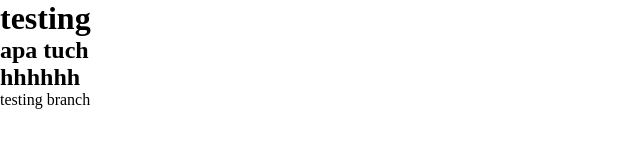
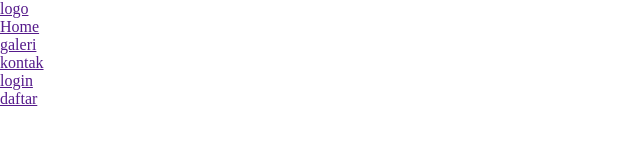
Before and after one commit to lukluu/testing, a plain HTML site: page index.html in a window 1280 px wide. Shown: the whole page, without its empty margins (0-640 px from the left). Drawn offline with nearby package versions, Linux system fonts and the light colour scheme.

Commit message:
buat navbar

```diff
--- a/index.html
+++ b/index.html
@@ -1,24 +1,41 @@
 <!DOCTYPE html>
 <html lang="en">
-
   <head>
     <meta charset="UTF-8" />
     <meta http-equiv="X-UA-Compatible" content="IE=edge" />
     <meta name="viewport" content="width=device-width, initial-scale=1.0" />
     <link rel="stylesheet" href="style.css" />
-  <link href="https://cdn.jsdelivr.net/npm/remixicon@2.5.0/fonts/remixicon.css" rel="stylesheet" />
-  <link rel="stylesheet" href="https://unpkg.com/boxicons@latest/css/boxicons.min.css" />
+    <link
+      href="https://cdn.jsdelivr.net/npm/remixicon@2.5.0/fonts/remixicon.css"
+      rel="stylesheet"
+    />
+    <link
+      rel="stylesheet"
+      href="https://unpkg.com/boxicons@latest/css/boxicons.min.css"
+    />
     <link rel="preconnect" href="https://fonts.googleapis.com" />
     <link rel="preconnect" href="https://fonts.gstatic.com" crossorigin />
-  <link href="https://fonts.googleapis.com/css2?family=Poppins:wght@600&display=swap" rel="stylesheet" />
+    <link
+      href="https://fonts.googleapis.com/css2?family=Poppins:wght@600&display=swap"
+      rel="stylesheet"
+    />
     <title>naigation bar</title>
   </head>
 
   <body>
-  <h1>testing</h1>
-  <h2>apa tuch</h2>
-  <h2>hhhhhh</h2>
-  <p>testing branch</p>
+    <section>
+      <nav>
+        <ul>
+          <li><a href="">logo</a></li>
+          <li><a href="">Home</a></li>
+          <li><a href="">galeri</a></li>
+          <li><a href="">kontak</a></li>
+          <span>
+            <li><a href="">login</li>
+            <li><a href="">daftar</a></li>
+          </span>
+        </ul>
+      </nav>
+    </section>
   </body>
-
 </html>
--- a/style.css
+++ b/style.css
@@ -2,3 +2,9 @@
     margin: 0;
     padding: 0;
 }
+nav{
+    display: flex;
+}
+ul{
+    justify-content: space-between;
+}
```
Lines whose indentation alone changed are shown as unchanged.
